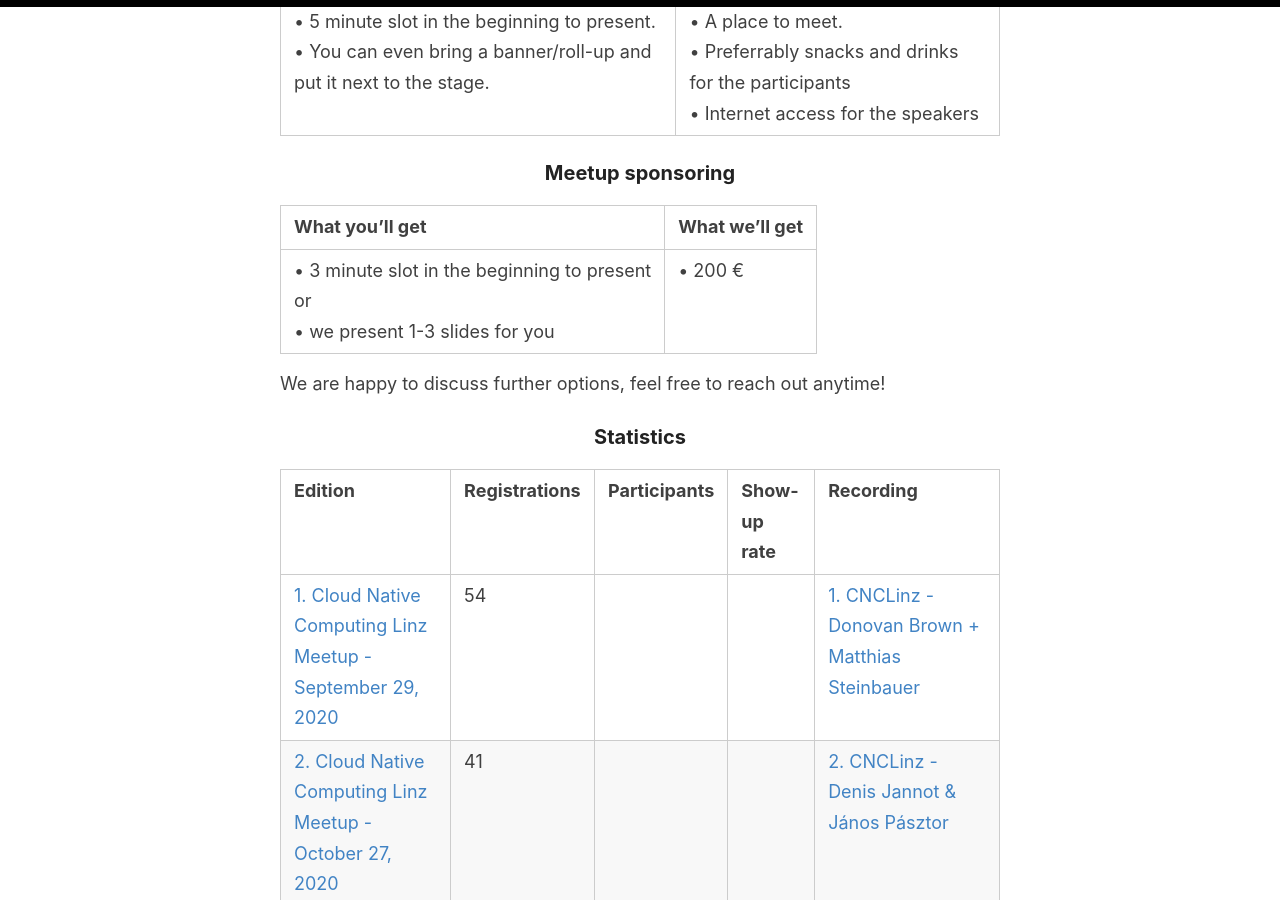
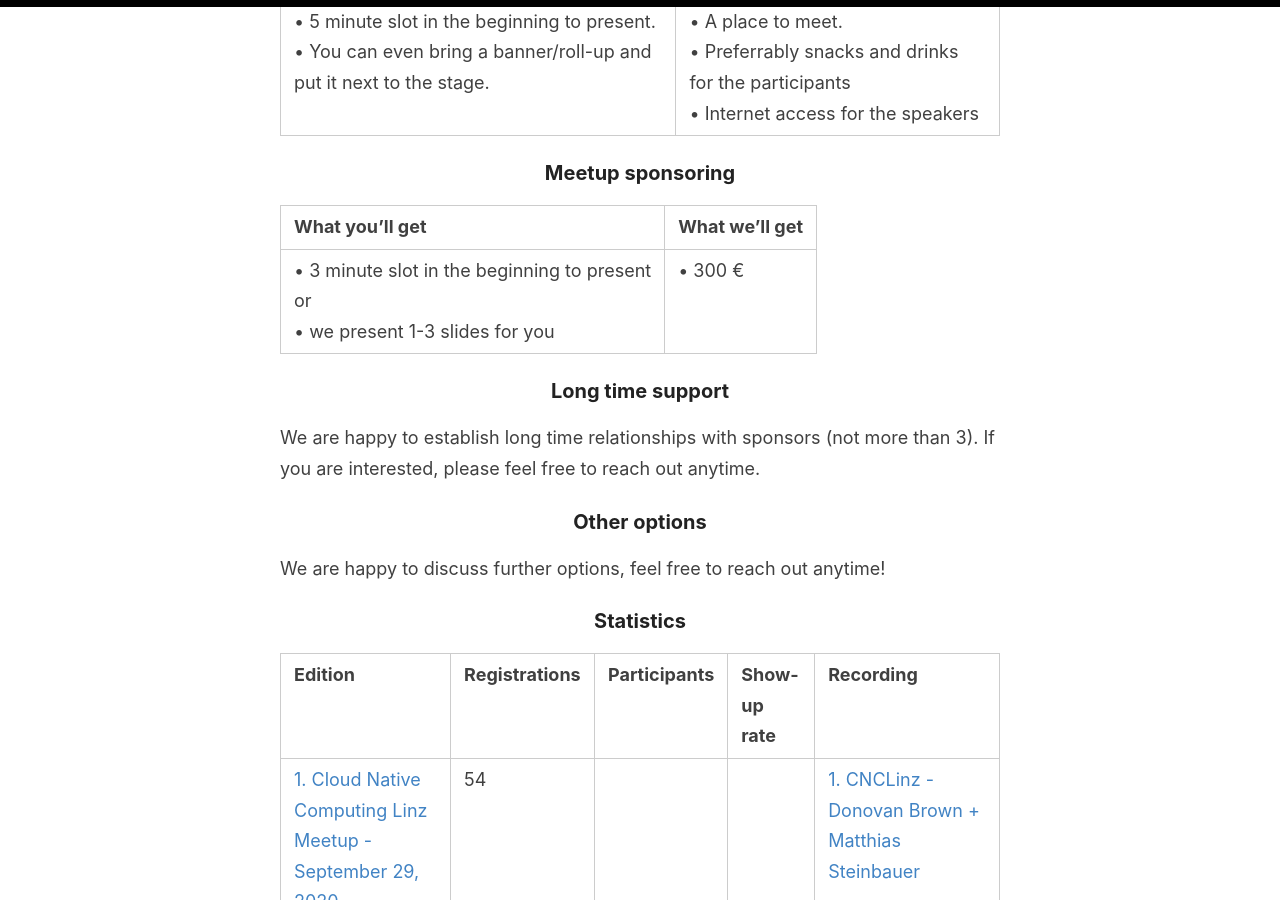
Before and after one commit to CloudNativeLinz/cloudnativelinz.github.io, a Jekyll site: the page built from _pages/sponsoring.md, in a window 1280 px wide and 900 px high, scrolled down 576 px. Built offline with Jekyll 4.4.1, drawn with Linux system fonts in a browser that asks for light colours.

Commit message:
Update sponsoring.md

```diff
--- a/_pages/sponsoring.md
+++ b/_pages/sponsoring.md
@@ -18,7 +18,13 @@ We are running our meetup in our spare time and we don't get paid for doing this
 
 | What you'll get | What we'll get |
 | --- | --- |
-| • 3 minute slot in the beginning to present<br>or<br>• we present 1-3 slides for you | • 200 € |
+| • 3 minute slot in the beginning to present<br>or<br>• we present 1-3 slides for you | • 300 € |
+
+### Long time support
+
+We are happy to establish long time relationships with sponsors (not more than 3). If you are interested, please feel free to reach out anytime.
+
+### Other options
 
 We are happy to discuss further options, feel free to reach out anytime!
 
```
